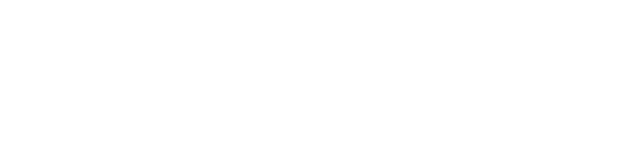
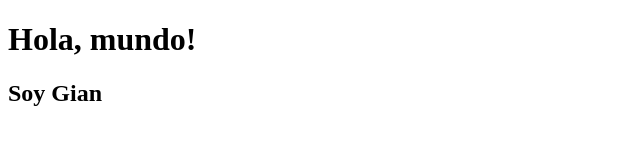
Before and after one commit to MatiasEtienne/TrabajoCoder, a plain HTML site: page index.html in a window 1280 px wide. Shown: the whole page, without its empty margins (0-640 px from the left). Drawn offline with Linux system fonts and the light colour scheme.

Commit message:
Soy Gian

```diff
--- a/index.html
+++ b/index.html
@@ -8,7 +8,9 @@
 </head>
 <body>
 
+<h1>Hola, mundo!</h1>
 
+<h2>Soy Gian</h2>
 
 </body>
 </html>
```
